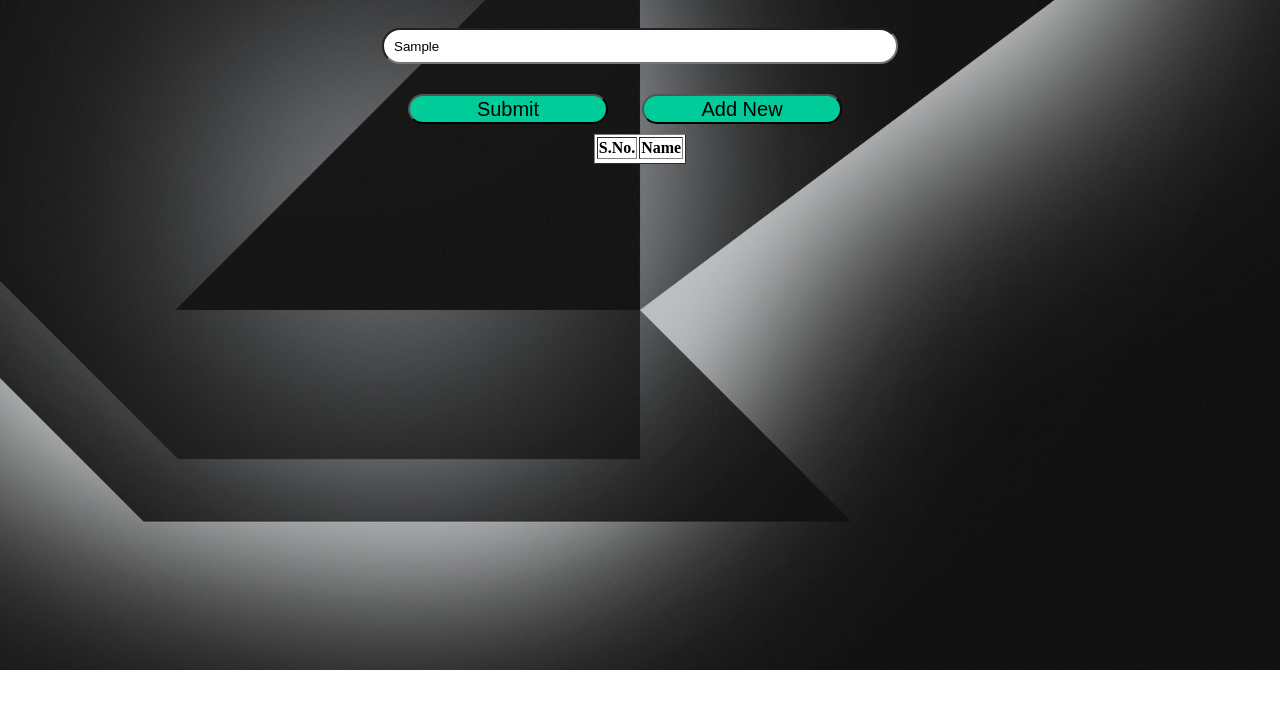
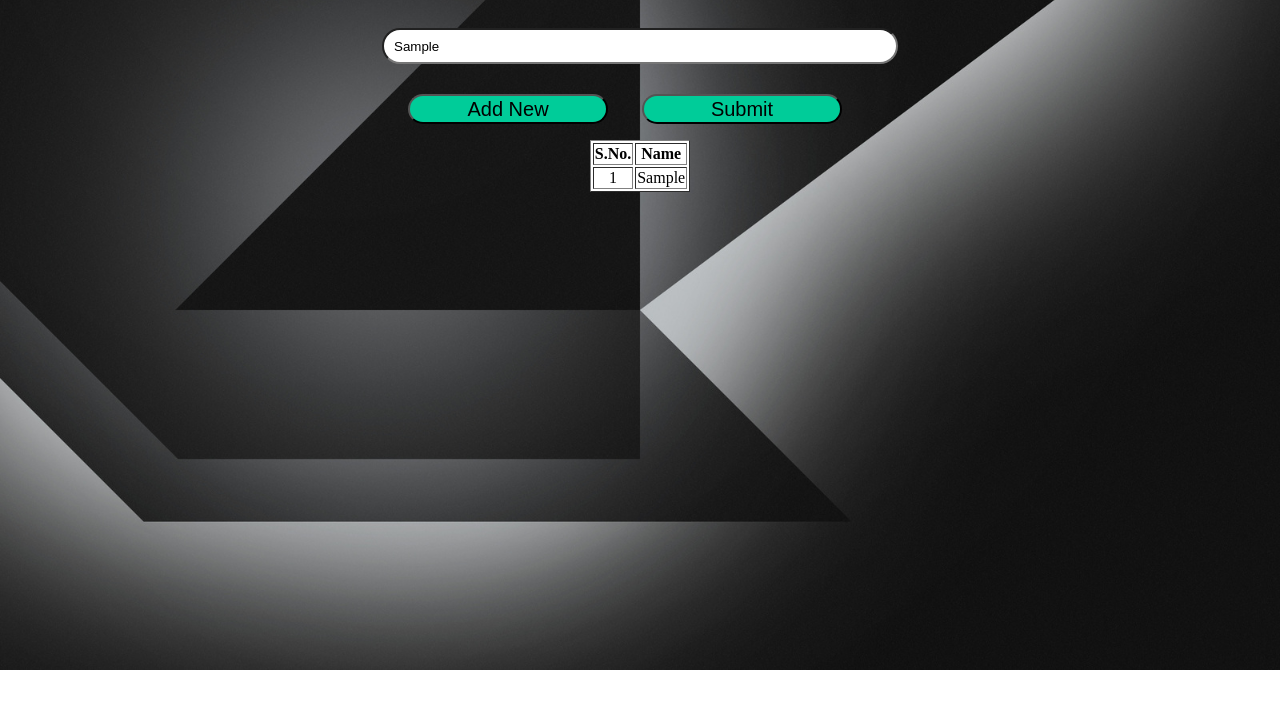
Before and after one commit to Devshree02/Core-JavaScriptAssignmnet, a plain HTML site: page javaAss.html in a window 1280 px wide. Both pictures are taken after typing "Sample" into the empty fields and a click on the button "Submit". Shown: the part 50-758 px from the top of the page. Drawn offline with Linux system fonts and the light colour scheme.

Commit message:
Code with javaScript Object

```diff
--- a/javaAss.html
+++ b/javaAss.html
@@ -11,11 +11,12 @@
 
   	<h1>Information form</h1>
 
-    <input type="text" id="tname" placeholder="Enter your name"><br>
+    <input type="text" id="inputName" placeholder="Enter your name"><br>
 
-  	<button onclick="add_student();">Submit</button>
-  	<button onclick="add_only();">Add New</button>
+    <button onclick="students.addOnly();">Add New</button>
+  	<button onclick="students.addStudent();">Submit</button>
 
+    <p id = "pera" style="background-color:white;"></p>
 
   	<table border="1" id="tab">
   		<tr>
@@ -26,60 +27,47 @@
   	</table>
 
   	<script>
-  		function add_only()
-  		{
-  			// var inpt = document.getElementById("tsn").value;
-     //    var inpt1 = document.getElementById("tname").value;
-     //    var table = document.getElementById("tab");
-     //    table.style.display="block";
+
+      let students ={
+      student : [],
+      count : 0,
+      addOnly : function()  {
+        var scriptName = document.getElementById("inputName").value;
+        this.student.push(scriptName);
+
+        alert("Added Successfully\n" + "" + this.student);
+      },
 
 
-     //    var row = table.insertRow(tab.rows.length);
 
-     //    var sn = row.insertCell(0);
-     //    var name = row.insertCell(1);
-     //    sn.innerHTML = inpt;
-     //    name.innerHTML = inpt1;
+      addStudent : function()  {
+        var tabl = document.getElementById("pera");
+        var table = document.getElementById("tab");
+        var scriptName = document.getElementById("inputName").value;
+        this.student.push(scriptName);
 
-     //    let get_ele= JSON.parse(window.localStorage.getItem('input_json'));
-     //    console.log(get_ele);
-     //        //alert("console value ",get_ele.Name);
-     //        //s.innerHTML=get_ele.sno;
-
-
-     //        //JSON.parse(window.localStorage.getItem(''));
-            //alert(get_ele);
-            window.localStorage
-        var na= document.getElementById("tname").value;
-        localStorage.setItem("key", na);
-        alert(na);
-  		}
-
-  		function add_student()
-  		{
-  			// var inpt = document.getElementById("tsn").value;
-     //        var inpt1 = document.getElementById("tname").value;
-
-     //        var input_json = "{ “sno” : "+inpt +" ,”Name”:" +inpt1+ " }";
-     //        window.localStorage.setItem('input_json', JSON.stringify(input_json));
-
-           var table = document.getElementById("tab");
-          var nam= localStorage.getItem("key");
+        for (let i = 0; i < this.student.length; i++){
 
 
 
 
-            var row = table.insertRow(1);
+          this.count++;
+
+          var row = table.insertRow(this.count);
+          var cell1 = row.insertCell(0);
+          var cell2 = row.insertCell(1);
 
 
-            var name = row.insertCell(1);
-             alert(nam);
-            name.innerHTML=nam;
+          cell1.innerHTML = this.count;
+          cell2.innerHTML = this.student[i];
+        }
+
+       }
+     }
 
 
 
+    </script>
 
-  		}
-  	</script>
   </body>
 </html>
```
